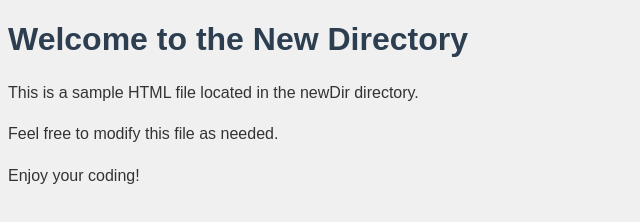
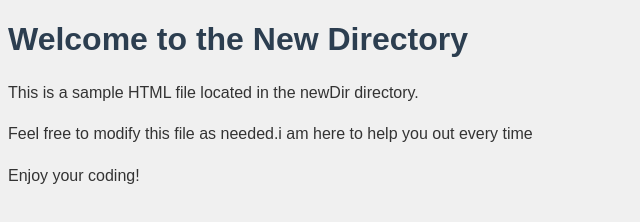
Before and after one commit to Anabiya-Fatima/new-repo, a plain HTML site: page index.html in a window 1280 px wide. Shown: the whole page, without its empty margins (0-640 px from the left). Drawn offline with Linux system fonts and the light colour scheme.

Commit message:
this is my 1st commit in new branch

```diff
--- a/index.html
+++ b/index.html
@@ -8,7 +8,7 @@
 <body>
     <h1>Welcome to the New Directory</h1>
     <p>This is a sample HTML file located in the newDir directory.</p>
-    <p>Feel free to modify this file as needed.</p>
+    <p>Feel free to modify this file as needed.i am here to help you out every time</p>
     <p>Enjoy your coding!</p>
     <script>
         console.log("This is a script running in the newDir/index.html file.");
@@ -26,5 +26,6 @@
             line-height: 1.6;
         }
     </style>
+
 </body>
 </html>
```
